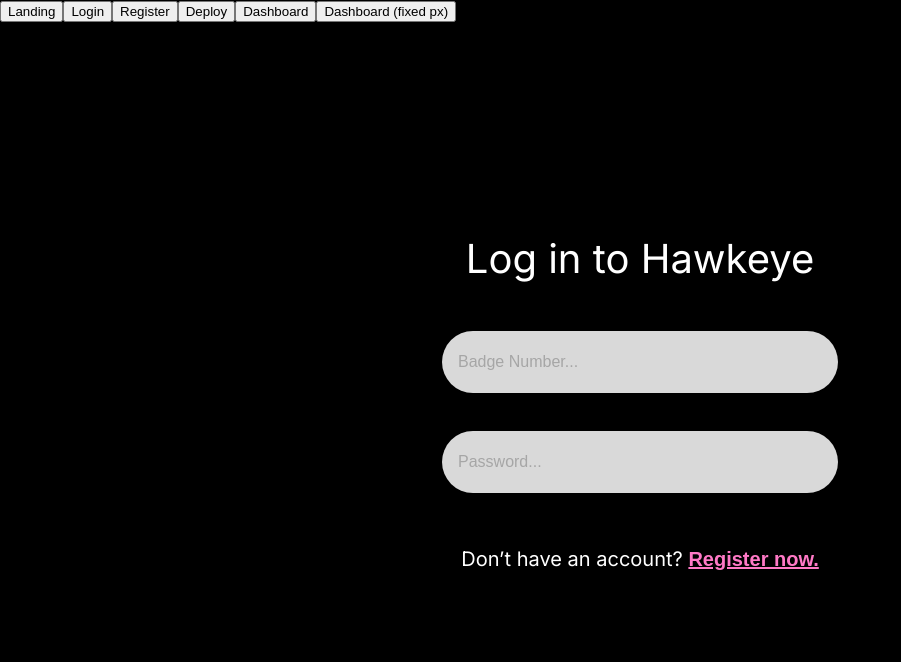
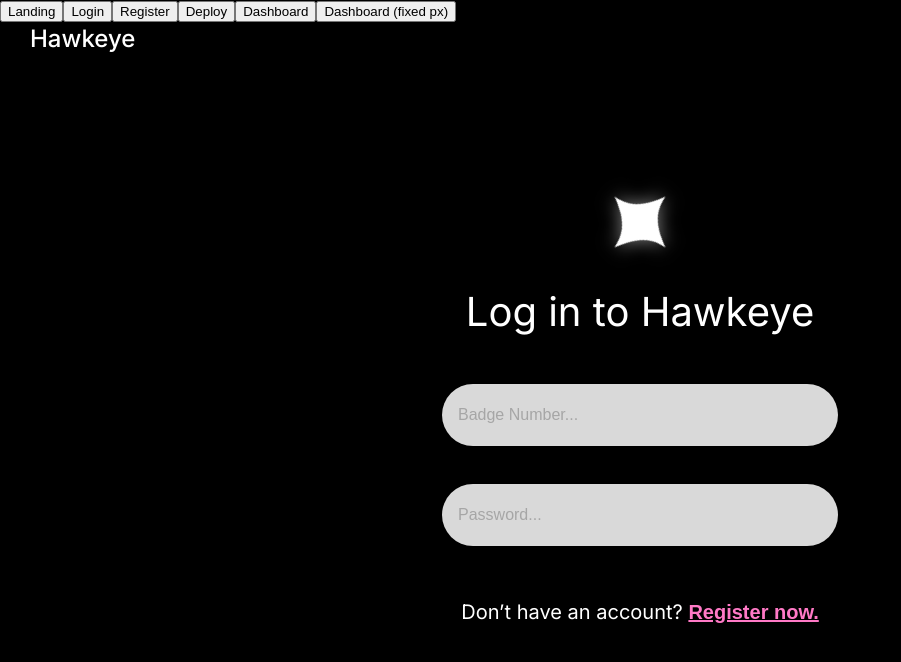
Before and after one commit to Lord-Helix07/hawkeye, a React (Vite) app in the folder frontend/: page /login in a window 1280 px wide. Shown: the top 662 px of the page, without its empty margins (0-901 px from the left). Built offline with nearby package versions, Linux system fonts and the light colour scheme.

Commit message:
added logo

```diff
--- a/frontend/src/pages/Landing.jsx
+++ b/frontend/src/pages/Landing.jsx
@@ -4,7 +4,7 @@ import { useNavigate } from 'react-router-dom'
 
 const activity = [
   { time: '21:04:12', text: 'Officer input data: [silver sedan], [JLS24K], [northbound]' },
-  { time: '21:06:24', text: 'Hawkeye-02 deployed' },
+  { time: '21:06:24', text: 'Hawkeye 1 deployed' },
   { time: '21:07:48', text: 'Hawkeye reached optimal height' },
 ]
 
@@ -66,14 +66,14 @@ export default function Landing() {
               {item}
             </p>
           ))}
-          <p className="console-section">Active drones</p>
+          <p className="console-section">Active Drones</p>
           <p className="console-item">
-            <span className="status-dot" /> Hawkeye-02
+            <span className="status-dot" /> Drone 1
           </p>
         </aside>
 
         <div className="console-main">
-          <p className="console-crumb">HWK-07-2410 · Live pursuit</p>
+          <p className="console-crumb">HWK-67-6767 · Live pursuit</p>
 
           <h2 className="console-title">Target lock: silver sedan, northbound</h2>
 
--- a/frontend/src/pages/Login.jsx
+++ b/frontend/src/pages/Login.jsx
@@ -17,6 +17,29 @@ export default function Login() {
 
   return (
     <main className="auth-page">
+      <div className="auth-brand">
+    Hawkeye
+  </div>
+
+  {/* Icon is centered above the login title */}
+  <div className="auth-icon-center">
+  <svg
+    className="hawkeye-icon"
+    viewBox="0 0 100 100"
+    aria-hidden="true"
+   >
+    <path
+      d="
+    M50 6
+    C54 25 62 38 94 50
+    C75 54 63 62 50 94
+    C46 75 38 62 6 50
+    C25 46 38 38 50 6
+    Z
+  "
+    />
+  </svg>
+</div>
       <h1 className="auth-title">Log in to Hawkeye</h1>
 
       <form className="auth-form" onSubmit={handleLogin}>
--- a/frontend/src/styles/login.css
+++ b/frontend/src/styles/login.css
@@ -9,6 +9,36 @@
   box-sizing: border-box;
   /* 20px more padding at the bottom than the top shifts the content 10px up */
   padding: 24px 24px 44px;
+}
+.auth-brand {
+  position: absolute;
+  top: 24px;
+  left: 30px;
+  color: white;
+  font-size: 24px;
+  font-weight: 500;
+}
+
+/* Only the icon is centered */
+.auth-icon-center {
+  display: flex;
+  justify-content: center;
+  align-items: center;
+  margin-bottom: 24px;
+}
+
+.hawkeye-icon {
+  width: 82px;
+  height: 82px;
+  display: block;
+  fill: white;
+  transform: rotate(45deg);
+  filter: drop-shadow(0 0 9px rgba(255, 255, 255, 0.5));
+  transition: transform 0.25s ease;
+}
+
+.hawkeye-icon:hover {
+  transform: rotate(45deg) scale(1.08);
 }
 
 .auth-title {
```
Also changed, not shown: frontend/src/pages/Telemetry.jsx (added).
